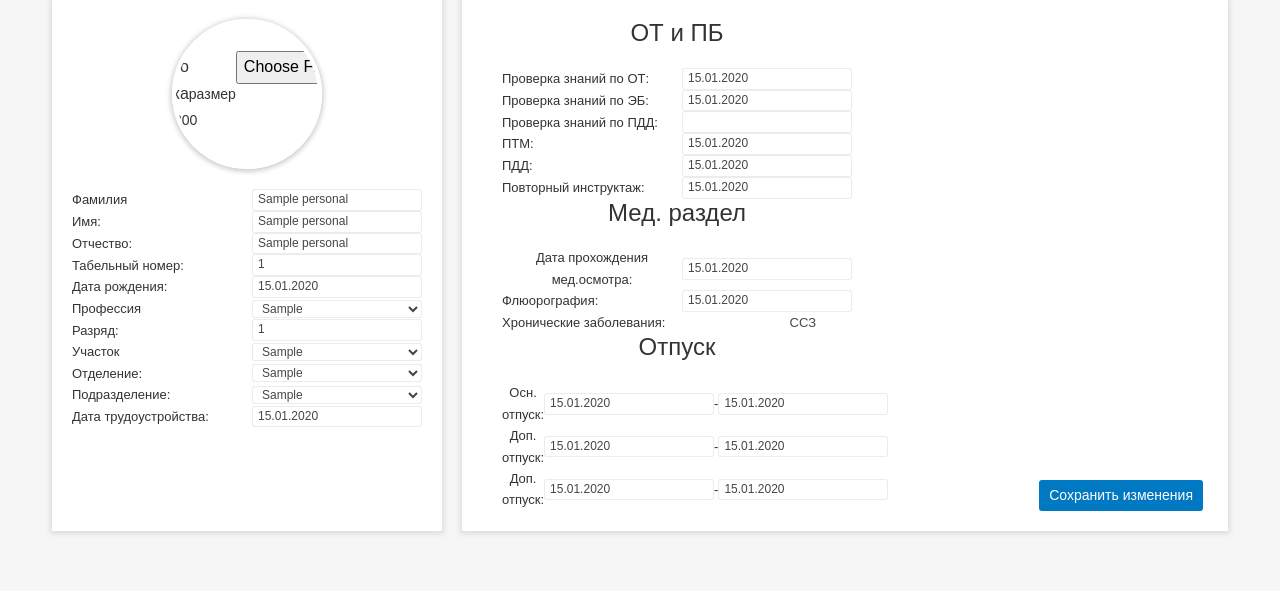
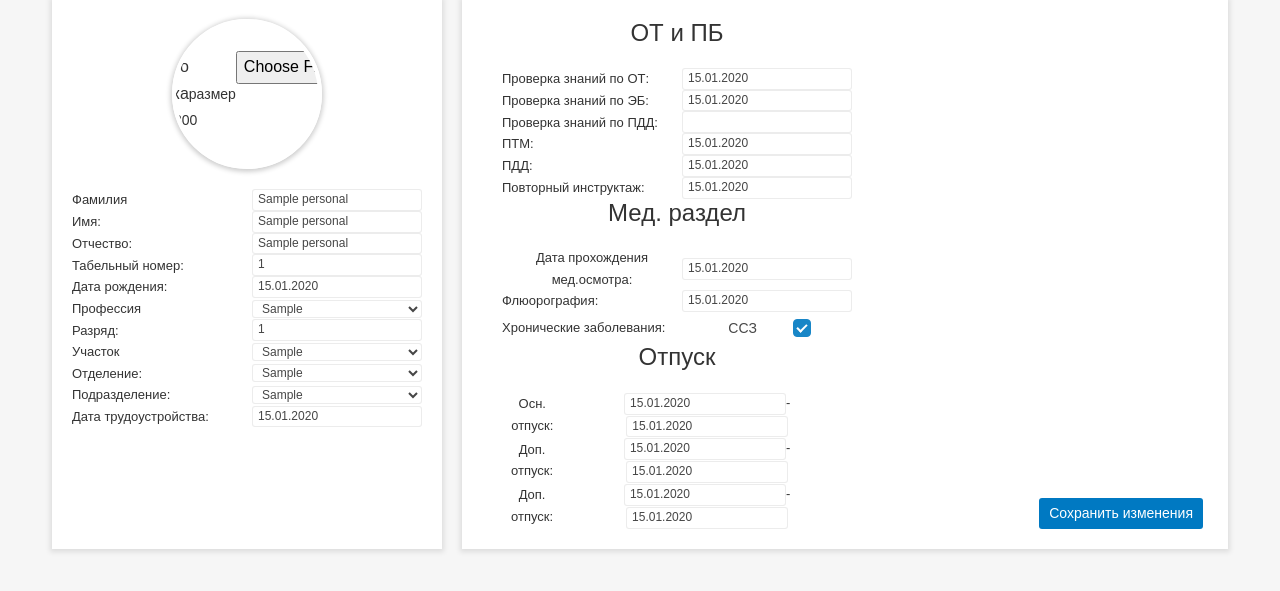
Before and after one commit to Vesstnik87/buavr2022, a Django app: a page that uses lk/templates/lk/personal_update.html in a window 1280 px wide. Shown: the part 96-687 px from the top of the page. Run offline with Django 4.2, Linux system fonts and the light colour scheme; tables that the repository leaves empty hold one stand-in row (values such as "Sample post"); some web fonts are replaced.

Commit message:
Прописал в карточке условия

```diff
--- a/lk/templates/lk/personal_update.html
+++ b/lk/templates/lk/personal_update.html
@@ -115,31 +115,31 @@
 						<h4 class="title-block">ОТ и ПБ</h4>
 						<div class="block-info">
 							<div class="info-item">Проверка знаний по ОТ:
-								<input class="item-input" name="examen_ot"
+								<input class="item-input item-input_small" name="examen_ot"
 										value="{{ personal.examen_ot|date:'d.m.Y' }}">
 							</div>
 							<!--							<div class="info-item">Сл.проверка знаний по ОТ:-->
 							<!--								<span>26.08.2023</span>-->
 							<!--							</div>-->
 							<div class="info-item">Проверка знаний по ЭБ:
-								<input class="item-input" type="text" name="examen_eb" value="{{ personal.examen_eb|date:'d.m.Y' }}">
+								<input class="item-input item-input_small" type="text" name="examen_eb" value="{{ personal.examen_eb|date:'d.m.Y' }}">
 							</div>
 							<!--							<div class="info-item">Сл.проверка знаний по ЭБ:-->
 							<!--								<span>26.08.2023</span>-->
 							<!--							</div>-->
 							<div class="info-item">Проверка знаний по ПДД:
-								<input class="item-input"  name="examen_pdd" value="{{ personal.pdd|date:'d.m.Y' }}">
+								<input class="item-input item-input_small"  name="examen_pdd" value="{{ personal.pdd|date:'d.m.Y' }}">
 							</div>
 							<div class="info-item">ПТМ:
-								<input class="item-input"  name="examen_ptm"
+								<input class="item-input item-input_small"  name="examen_ptm"
 									value="{{ personal.examen_ptm|date:'d.m.Y' }}">
 							</div>
 							<div class="info-item">ПДД:
-								<input class="item-input"  name="examen_pdd"
+								<input class="item-input item-input_small"  name="examen_pdd"
 									value="{{ personal.examen_pdd|date:'d.m.Y' }}">
 							</div>
 							<div class="info-item">Повторный инструктаж:
-								<input class="item-input"  name="instructaj"
+								<input class="item-input item-input_small"  name="instructaj"
 									value="{{ personal.instructaj|date:'d.m.Y' }}">
 							</div>
 						</div>
@@ -149,20 +149,24 @@
 						<h4 class="title-block">Мед. раздел</h4>
 						<div class="block-info">
 							<div class="info-item">Дата прохождения мед.осмотра:
-								<input class="item-input"  name="med_osmotr"
+								<input class="item-input item-input_small"  name="med_osmotr"
 									value="{{ personal.med_osmotr|date:'d.m.Y' }}">
 							</div>
 							<div class="info-item">Флюорография:
-								<input class="item-input"  name="flura" value="{{ personal.flura|date:'d.m.Y' }}">
+								<input class="item-input item-input_small"  name="flura" value="{{ personal.flura|date:'d.m.Y' }}">
 							</div>
 							<div class="info-item">Хронические заболевания:
-								<span>
-									ССЗ
-									<!--									{% if personal.flura %}-->
-									<!--										{{ personal.flura }}-->
-									<!--									{% else %}-&#45;&#45;-->
-									<!--									{% endif %}-->
-								</span>
+								<!--Не работает-->
+								<label class="checkbox">
+									<span class="checkbox__label">CCЗ</span>
+									{% if personal.ssz %}
+											<input type="checkbox" checked name="ssz" class="checkbox__input">
+											<span class="checkbox__box"></span>
+										{% else %}
+											<input type="checkbox" name="ssz" class="checkbox__input">
+											<span class="checkbox__box"></span>
+									{% endif %}
+								</label>
 							</div>
 						</div>
 					</div>
@@ -171,16 +175,25 @@
 						<h4 class="title-block">Отпуск</h4>
 						<div class="block-info">
 							<div class="info-item">Осн. отпуск:
+								<div class="input-wrap">
 									<input class="item-input item-input_small" name="otpusk_start" value="{{ personal.otpusk_start|date:'d.m.Y' }}">-
 									<input class="item-input item-input_small" name="otpusk_end" value="{{ personal.otpusk_end|date:'d.m.Y' }}">
 								</div>
+
+							</div>
 							<div class="info-item">Доп. отпуск:
+								<div class="input-wrap">
 									<input class="item-input item-input_small" name="otpusk_d1_start" value="{{ personal.otpusk_d1_start|date:'d.m.Y' }}">-
 									<input class="item-input item-input_small" name="otpusk_d1_end" value="{{ personal.otpusk_d1_end|date:'d.m.Y' }}">
 								</div>
+
+							</div>
 							<div class="info-item">Доп. отпуск:
+								<div class="input-wrap">
 									<input class="item-input item-input_small" name="otpusk_d2_start" value="{{ personal.otpusk_d2_start|date:'d.m.Y' }}">-
 									<input class="item-input item-input_small" name="otpusk_d2_end" value="{{ personal.otpusk_d2_end|date:'d.m.Y' }}">
+								</div>
+
 							</div>
 
 						</div>
```
Also changed, not shown: lk/templates/lk/personal_detail.html (+69 -10 lines), lk/static/lk/css/main.min.css. Lines whose indentation alone changed are shown as unchanged.
